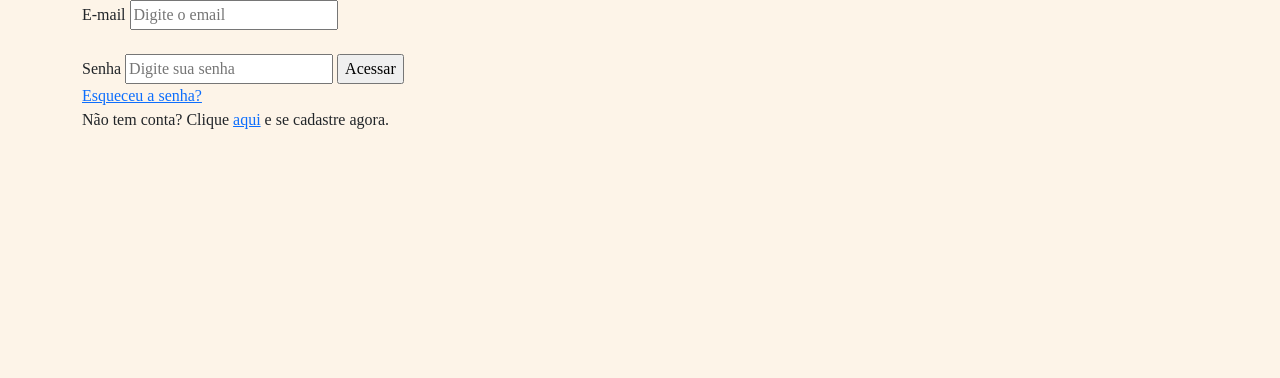
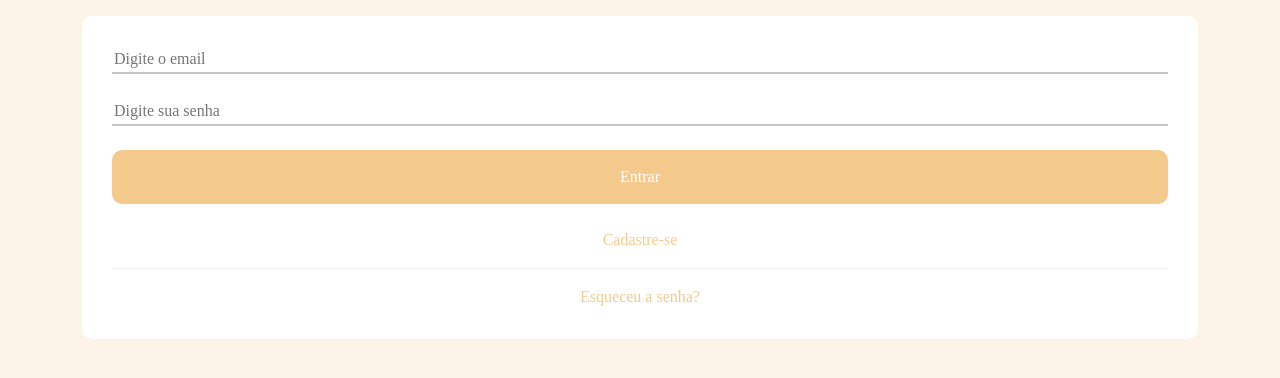
Before and after one commit to pedrohemmel/saas-report, a PHP site: page /saas-report/login.php in a window 1280 px wide. Shown: the top 378 px of the page. Run offline with PHP 8.4, Linux system fonts and the light colour scheme; some web fonts are replaced.

Commit message:
terminando interface tela d/login

```diff
--- a/assets/style/base.css
+++ b/assets/style/base.css
@@ -6,7 +6,92 @@
     --black-color: #000;
 }
 
+/*TAGS PRONTAS*/
+
+hr {
+    background-color:#c5c5c5;
+}
+
+/*TAGS PRONTAS*/
+
+/*CLASSES PRONTAS*/
+
+.color-primary {
+    color: var(--primary-color);
+}
+
+.color-secondary {
+    color: var(--secondary-color);
+}
+
+.color-tertiary {
+    color: var(--tertiary-color);
+}
+
+.color-white {
+    color: #fff;
+}
+
+.background-primary-color {
+    background-color: var(--primary-color);
+}
+
+.background-secondary-color {
+    background-color: var(--secondary-color);
+}
+
+.background-tertiary-color {
+    background-color: var(--tertiary-color);
+}
+
+.inputAlt {
+    background: none;
+    border-top: none;
+    border-left: none;
+    border-right: none;
+    border-color: #c5c5c5;
+}
+
+.maxWidth {
+    width: 100%;
+}
+
+.noDecorations {
+    text-decoration: none;
+}
+
+.text-center {
+    text-align: center;
+}
+
+.border-none {
+    border: none;
+}
+
+.border-radius-button {
+    border-radius: 10px;
+}
+
+.submit-padding-top-bottom {
+    padding-top: 15px;
+    padding-bottom: 15px;
+}
+/*CLASSES PRONTAS*/
+
+
 body {
     background-color:var(--background-color);
     font-family: 'Marcellus SC', serif;
 }
+
+.formBase {
+    background-color: #fff;
+    padding: 30px;
+
+    display: flex;
+    flex-direction: column;
+
+    justify-content: center;
+
+    margin-top: 1em;
+}
--- a/login.php
+++ b/login.php
@@ -39,21 +39,34 @@ if(!empty($erro)) {
     <link href="https://fonts.googleapis.com/css2?family=Marcellus+SC&display=swap" rel="stylesheet">
 </head>
 <body>
+    <header class="topBar">
+        <div class="container">
+
+
+        </div>
+    </header>
     <div class="container">
-        <form method="POST" action="verificaUsuario.php"> <!--ENVIA OS DADOS PARA VERIFICAR SE ESSE USUARIO EXISTE E SE ELE TEM ACESSO AO RELATORIO-->
-            <label>E-mail</label>
-            <input type="text" name="email_usu" placeholder="Digite o email" required>
+        <section class="border-radius-button formBase">
+            <form method="POST" action="verificaUsuario.php"> <!--ENVIA OS DADOS PARA VERIFICAR SE ESSE USUARIO EXISTE E SE ELE TEM ACESSO AO RELATORIO-->
+                <input class="inputAlt maxWidth" type="text" name="email_usu" placeholder="Digite o email" required>
 
-            <br><br>
+                <br><br>
 
-            <label>Senha</label>
-            <input type="password" name="senha_usu" placeholder="Digite sua senha" required>
+                <input class="inputAlt maxWidth" type="password" name="senha_usu" placeholder="Digite sua senha" required>
 
-            <input type="submit" value="Acessar">
-        </form>
+                <br><br>
 
-        <a href="recuperarSenha.php">Esqueceu a senha?</a>
-        <p>Não tem conta? Clique <a href="cadastrar.php">aqui</a> e se cadastre agora.</p>
+                <input class="border-radius-button submit-padding-top-bottom maxWidth background-primary-color border-none color-white" type="submit" value="Entrar">
+            </form>
+
+            <br>
+
+            <a class="noDecorations color-primary text-center" href="cadastrar.php">Cadastre-se</a>
+
+            <hr>
+
+            <a class="noDecorations color-primary text-center" href="recuperarSenha.php">Esqueceu a senha?</a>
+        </section>
     </div>
 </body>
 </html>
```
